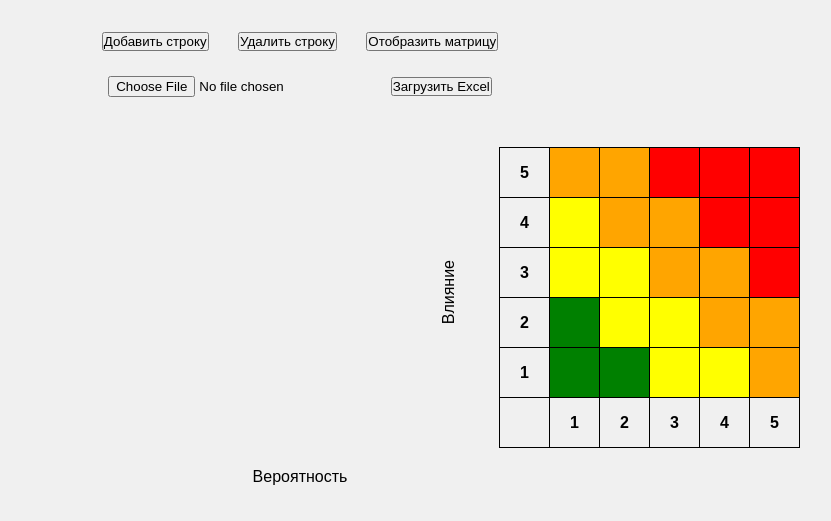
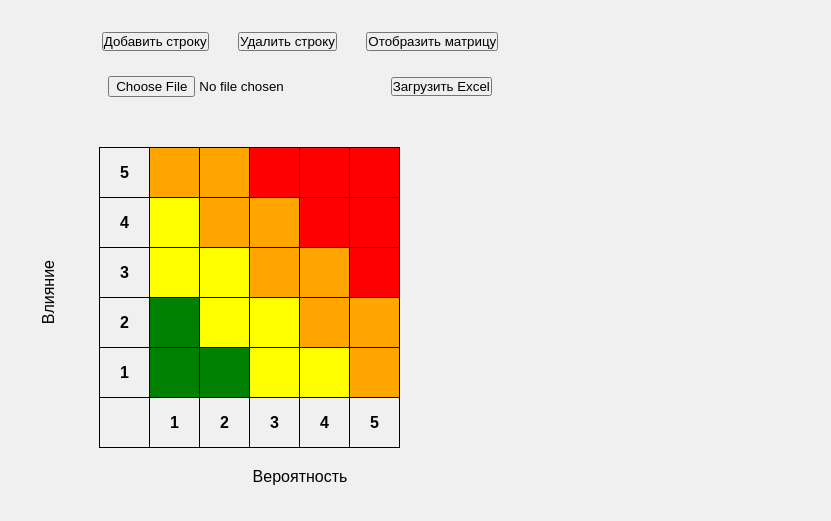
Before and after one commit to aliblackk/beta, a plain HTML site: page index.html in a window 1280 px wide. Shown: the part 119-640 px from the top of the page, without its empty margins (340-1171 px from the left). Drawn offline with Linux system fonts and the light colour scheme.

Commit message:
Update index.html

```diff
--- a/index.html
+++ b/index.html
@@ -27,7 +27,7 @@
         </form>
         <input type="file" id="excelFileInput" accept=".xls,.xlsx" style="margin-top: 25px;margin-right: 25px;">
         <button type="button" id="uploadExcel">Загрузить Excel</button>
-        <div class="table-container" style="width: 350px; margin-left: 750px; margin-top: 30px;">
+        <div class="table-container" style="width: 350px; margin-left: 350px; margin-top: 30px;">
             <div class="label-vertical">Влияние</div>
             <div class="matrix">
               <table id="riskMatrix">
```
